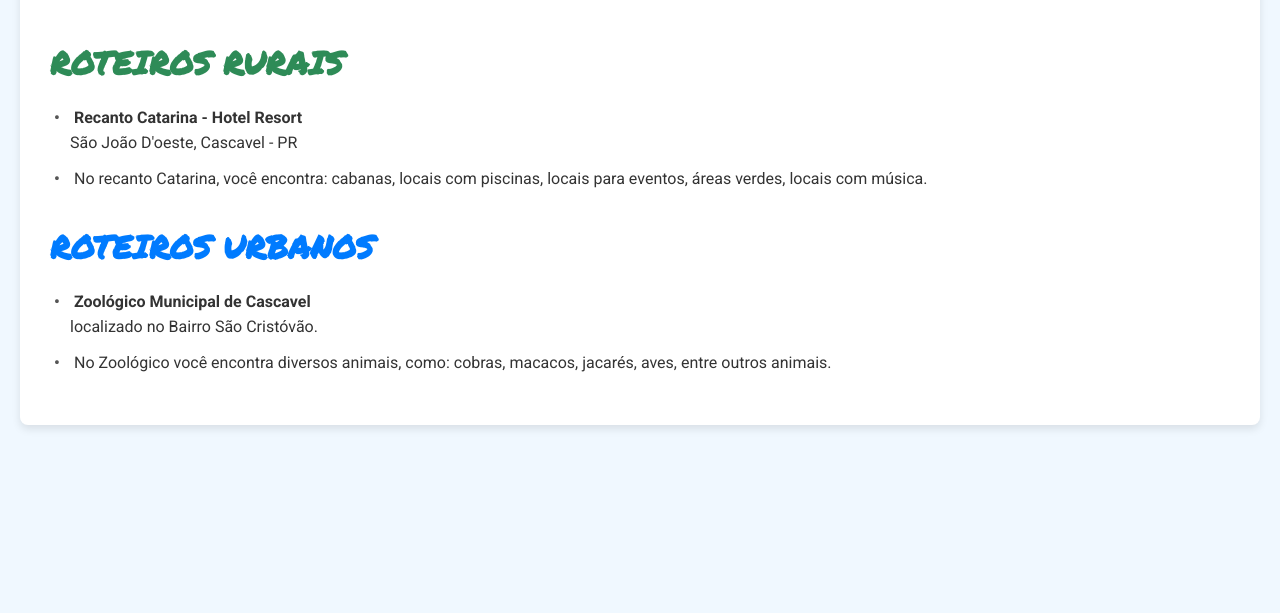
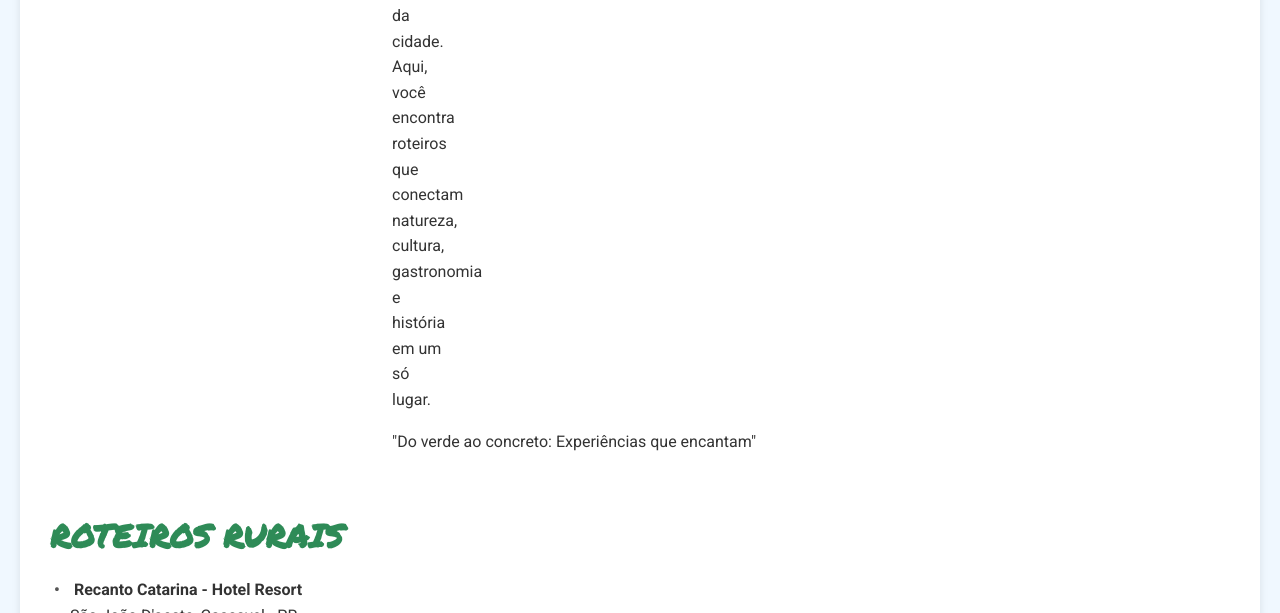
Before and after one commit to bendlinn/site.agrinho2.0, a plain HTML site: page index.html in a window 1280 px wide. Shown: the part 675-1288 px from the top of the page. Drawn offline with Linux system fonts and the light colour scheme.

Commit message:
tamanho texto

```diff
--- a/style.css
+++ b/style.css
@@ -101,6 +101,7 @@ body {
 
 .description-text p:first-of-type {
     margin-top: 0;
+    max-width: 50px
 }
 
 .section-title {
```
